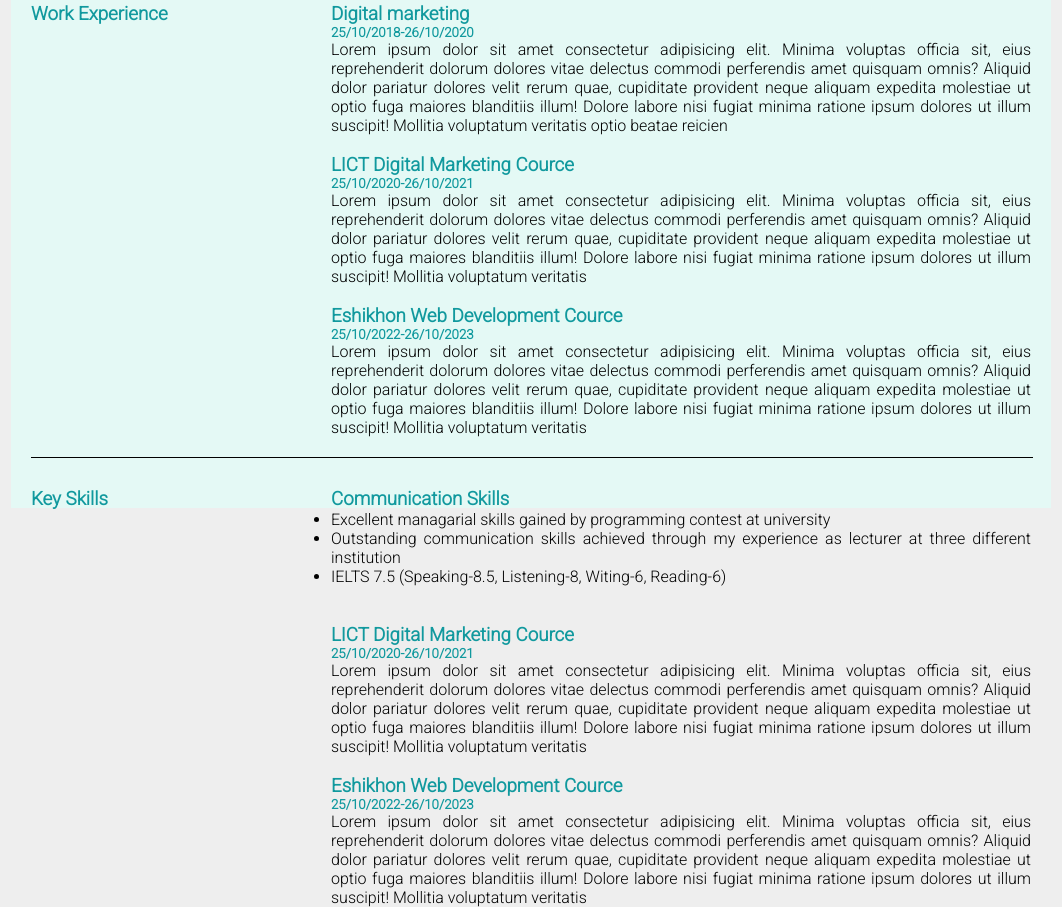
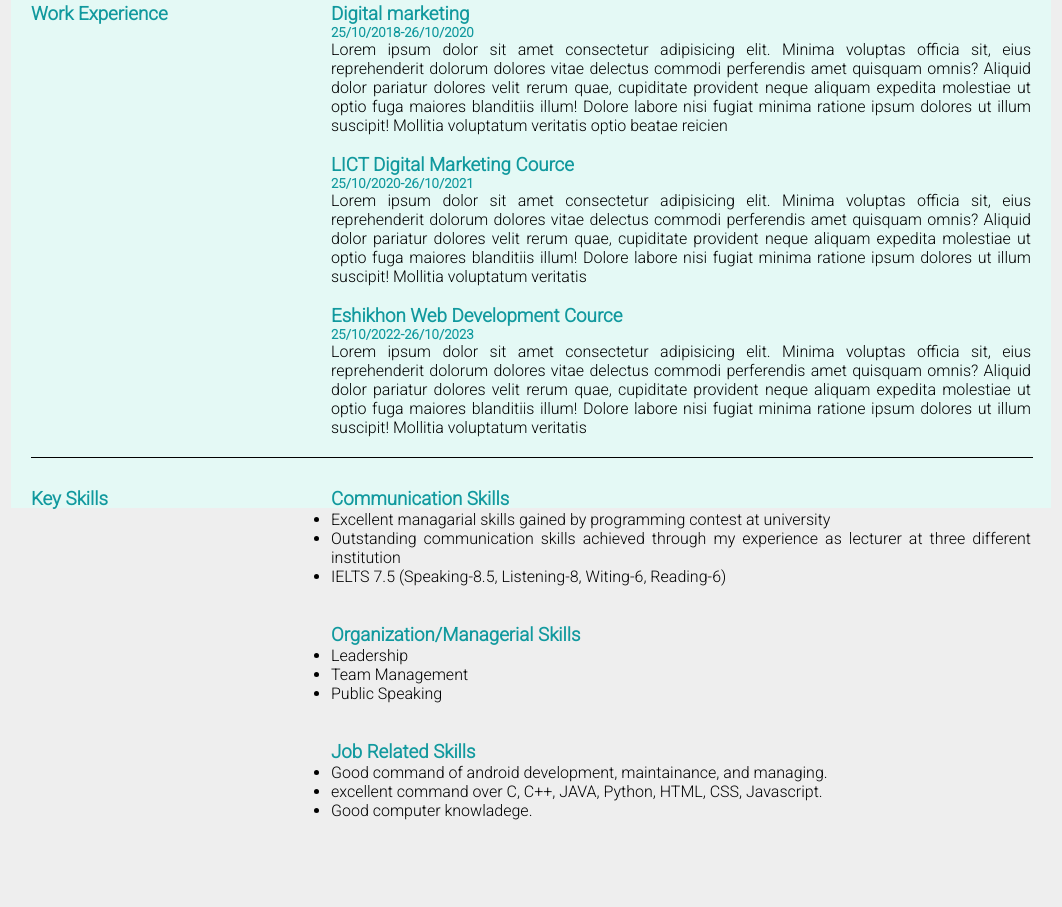
Before and after one commit to Iqbal19955/Iqbal-CV, a plain HTML site: page index.html in a window 1280 px wide. Shown: the part 316-1223 px from the top of the page, without its empty margins (109-1171 px from the left). After the commit the page ends 1136 px from the top, so only its background shows below. Drawn offline with Linux system fonts and the light colour scheme.

Commit message:
Update index.html
New code added

```diff
--- a/index.html
+++ b/index.html
@@ -102,15 +102,20 @@
                </ul>
                <br><br>
 
-               <h3>LICT Digital Marketing Cource</h3>
-               <h5>25/10/2020-26/10/2021</h5>
-               <p1>Lorem ipsum dolor sit amet consectetur adipisicing elit. Minima voluptas officia sit, eius reprehenderit dolorum dolores vitae delectus commodi perferendis amet quisquam omnis? Aliquid dolor pariatur dolores velit rerum quae, cupiditate provident neque aliquam expedita molestiae ut optio fuga maiores blanditiis illum! Dolore labore nisi fugiat minima ratione ipsum dolores ut illum suscipit! Mollitia voluptatum veritatis </p1>
-
+               <h3>Organization/Managerial Skills</h3>
+               <ul>
+                <li>Leadership</li>
+                <li>Team Management</li>
+                <li>Public Speaking</li>
+               </ul>
                <br><br>
 
-                <h3>Eshikhon Web Development Cource</h3>
-                <h5>25/10/2022-26/10/2023</h5>
-                <p1>Lorem ipsum dolor sit amet consectetur adipisicing elit. Minima voluptas officia sit, eius reprehenderit dolorum dolores vitae delectus commodi perferendis amet quisquam omnis? Aliquid dolor pariatur dolores velit rerum quae, cupiditate provident neque aliquam expedita molestiae ut optio fuga maiores blanditiis illum! Dolore labore nisi fugiat minima ratione ipsum dolores ut illum suscipit! Mollitia voluptatum veritatis </p1>
+                <h3>Job Related Skills</h3>
+                <ul>
+                  <li>Good command of android development, maintainance, and managing.</li>
+                  <li>excellent command over C, C++, JAVA, Python, HTML, CSS, Javascript.</li>
+                  <li>Good computer knowladege.</li>
+                </ul>
 
              </div>
            </div>
```
